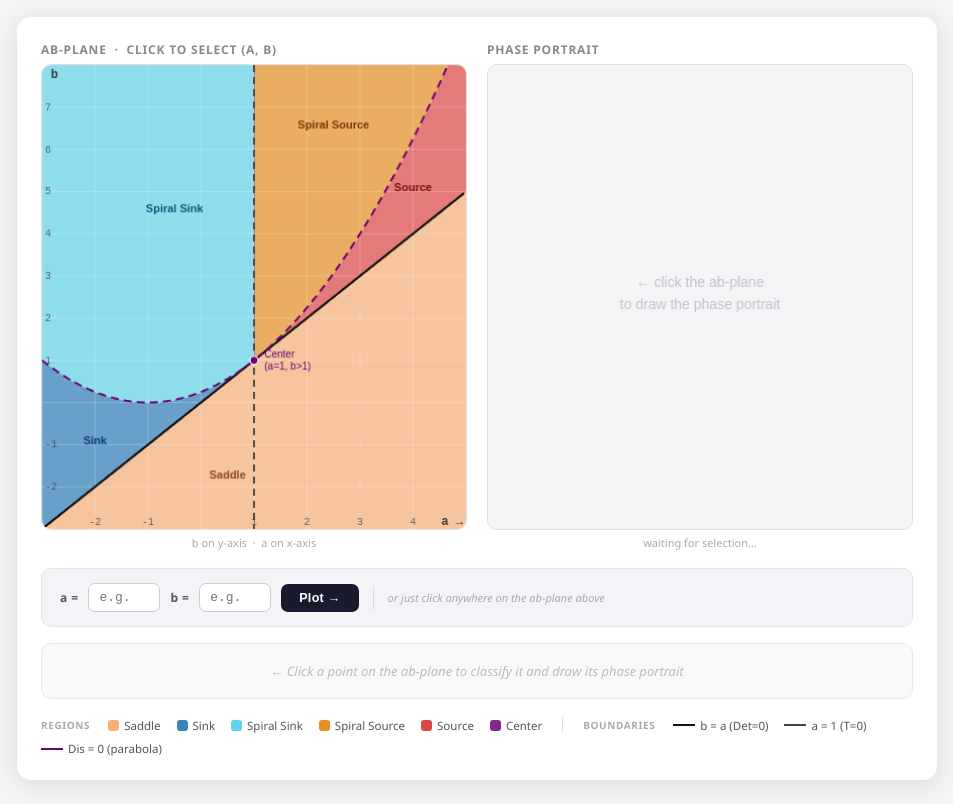
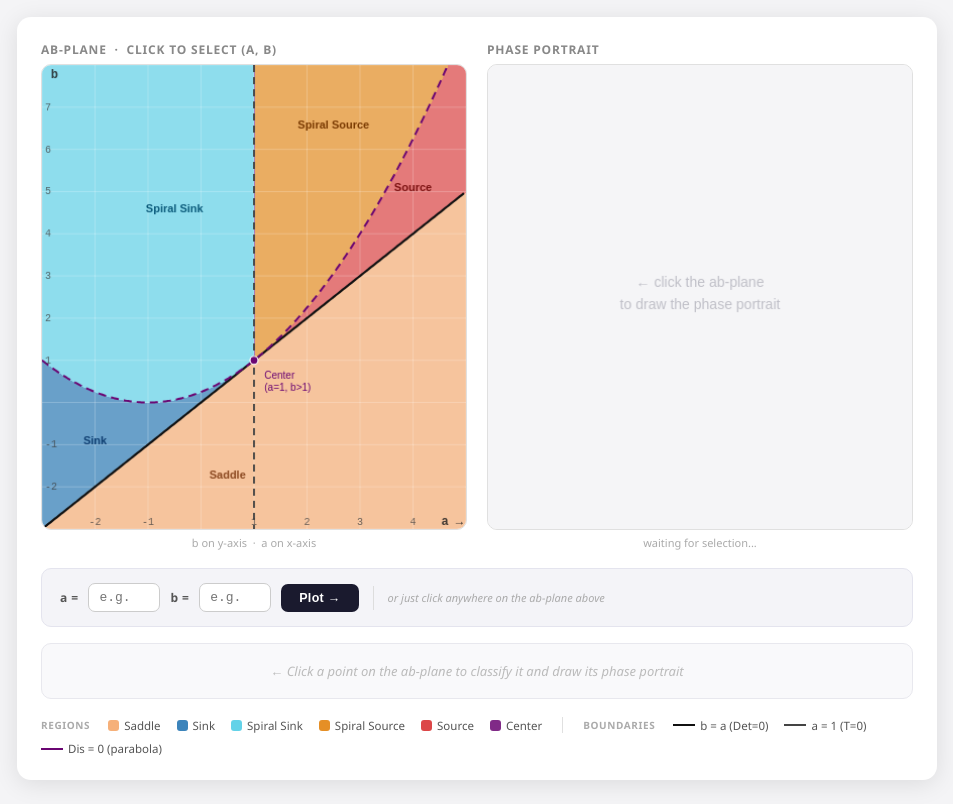
Before and after one commit to S0354428/InteractiveBifurcation, a plain HTML site: page index.html in a window 1280 px wide. Shown: the part 101-905 px from the top of the page, without its empty margins (163-1116 px from the left). Drawn offline with Linux system fonts and the light colour scheme.

Commit message:
Update index.html

```diff
--- a/index.html
+++ b/index.html
@@ -420,7 +420,7 @@
   });
 
   // Center label
-  const [cx, cy] = abToPixel(1.1, 1.0);
+  const [cx, cy] = abToPixel(1.1, 0.5);
   abCtx.font = '10px sans-serif'; abCtx.fillStyle = '#6a0572'; abCtx.textAlign = 'left';
   abCtx.fillText('Center', cx + 5, cy - 3);
   abCtx.fillText('(a=1, b>1)', cx + 5, cy + 9);
```
